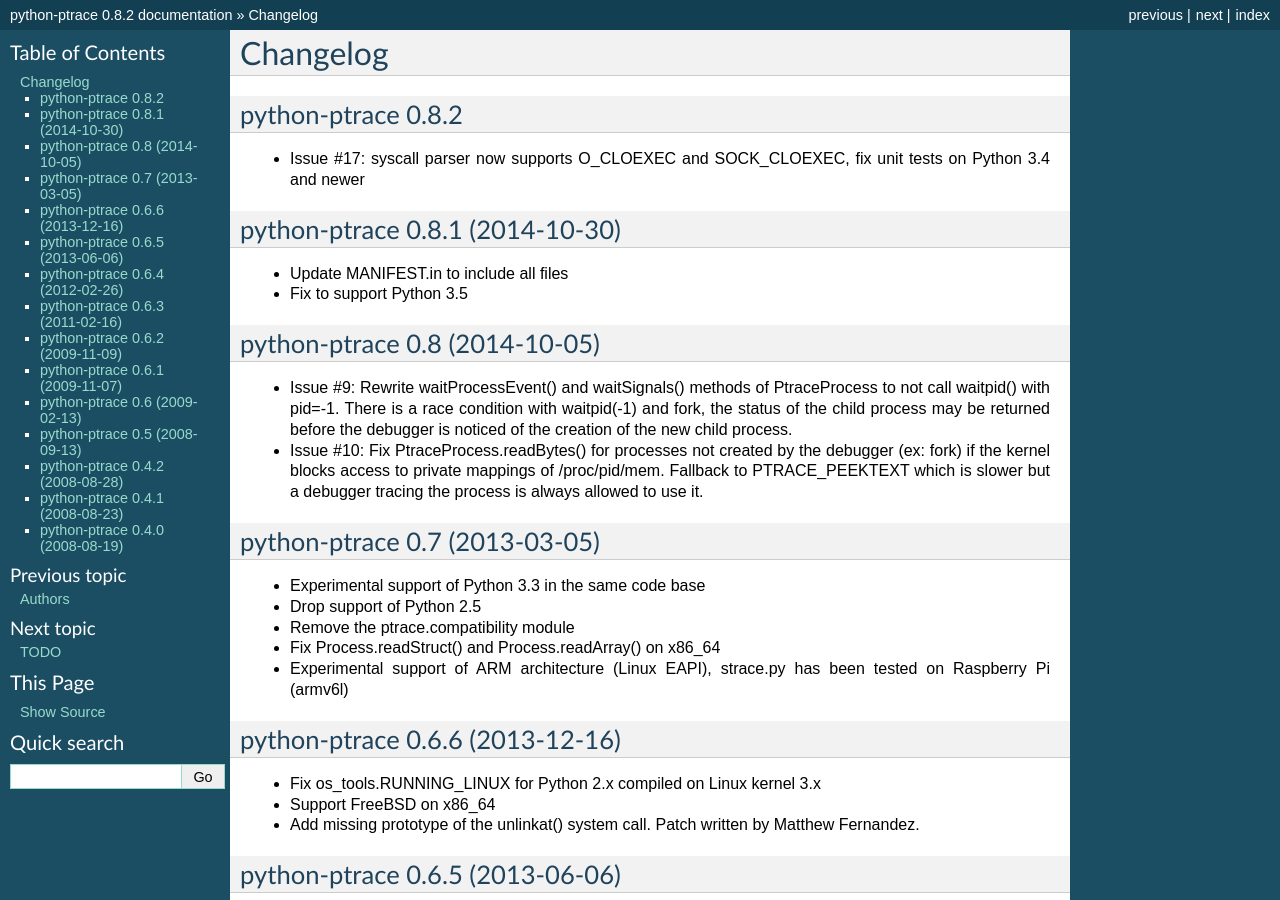
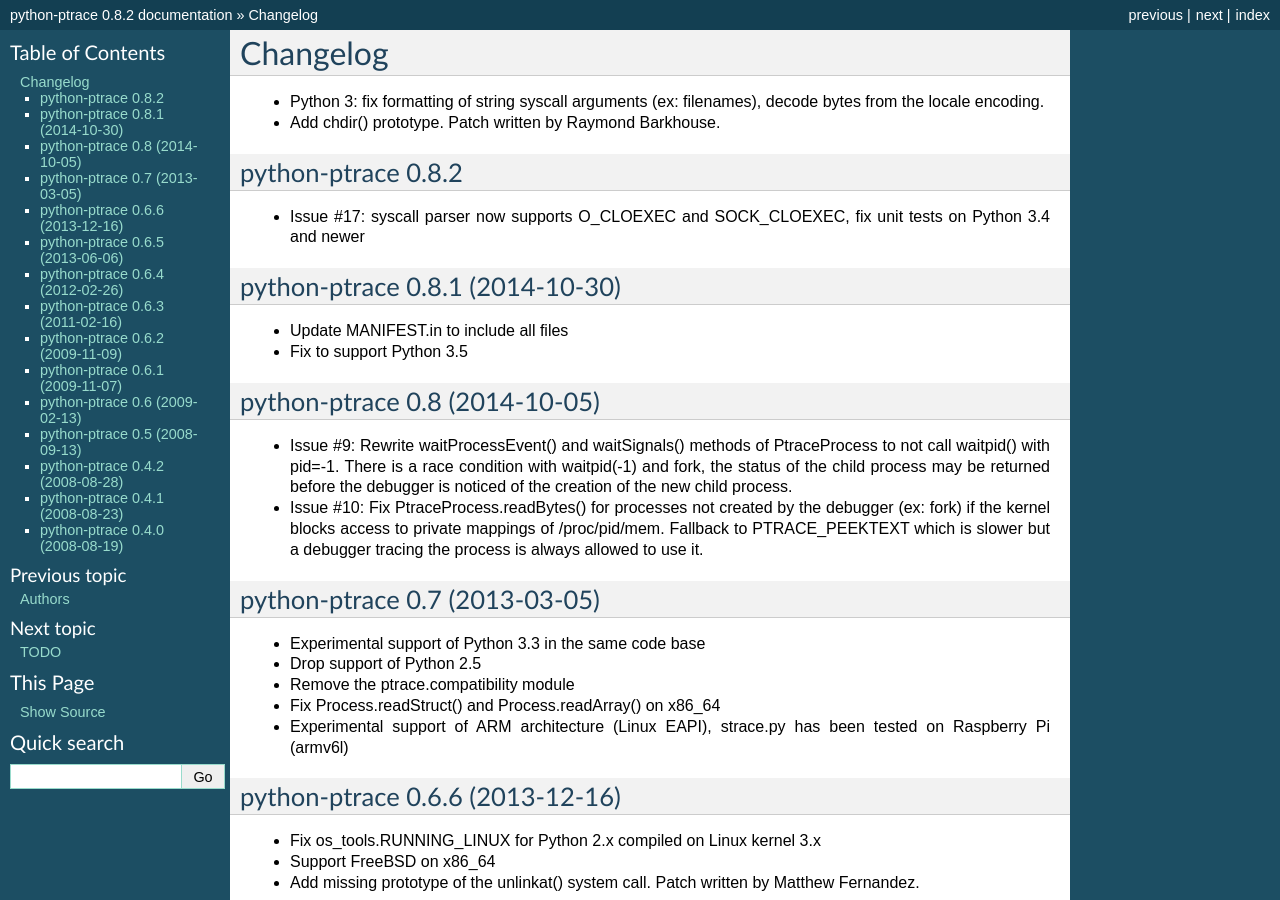
Before and after one commit to vstinner/python-ptrace, a Sphinx documentation site: the page built from doc/changelog.rst, in a window 1280 px wide and 900 px high. Built offline with Sphinx 7.4.7, drawn with Linux system fonts in a browser that asks for light colours.

Commit message:
Update the changelog

```diff
--- a/doc/changelog.rst
+++ b/doc/changelog.rst
@@ -2,6 +2,10 @@
 
 Changelog
 =========
+
+* Python 3: fix formatting of string syscall arguments (ex: filenames), decode
+  bytes from the locale encoding.
+* Add chdir() prototype. Patch written by Raymond Barkhouse.
 
 python-ptrace 0.8.2
 -------------------
```
